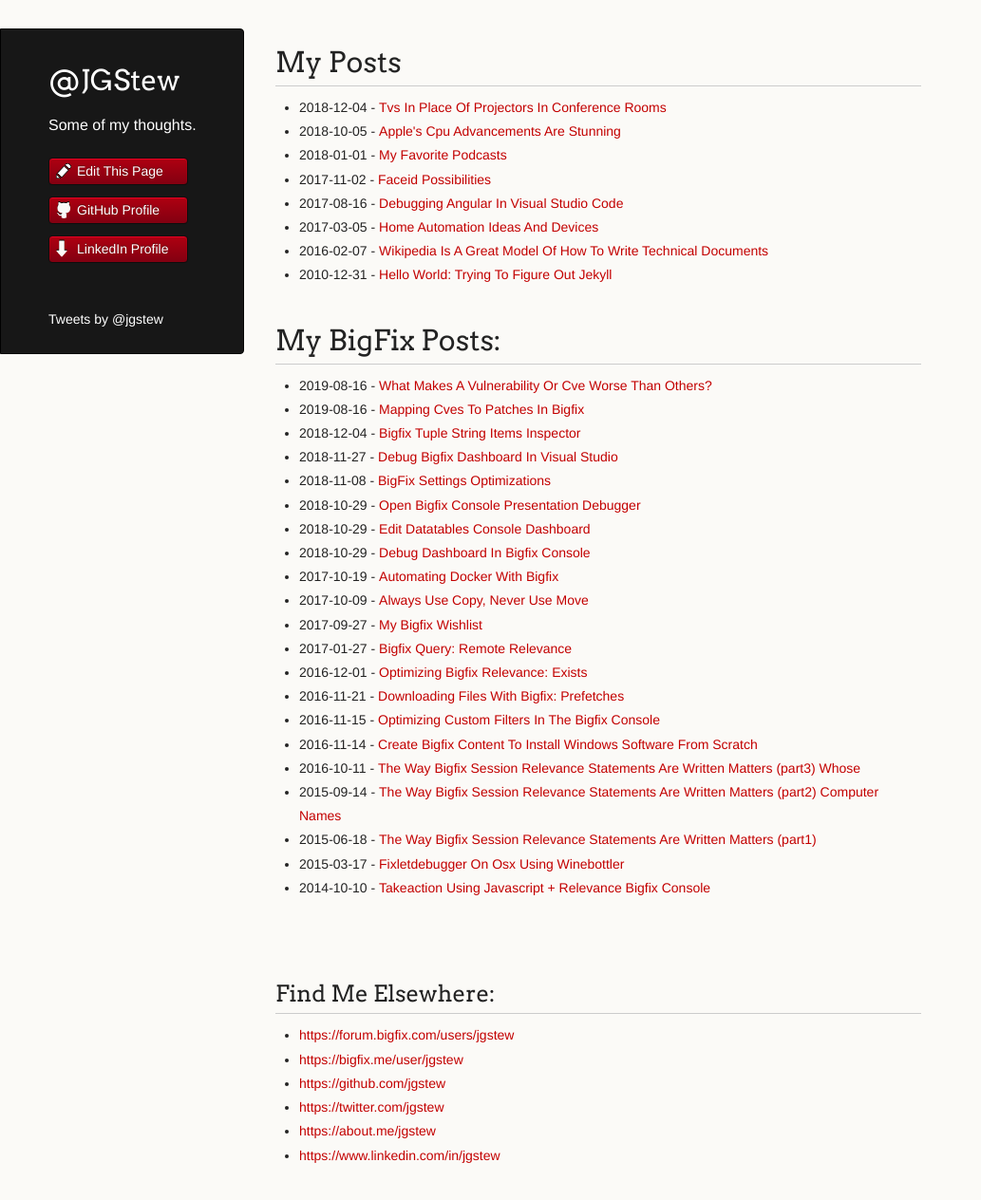
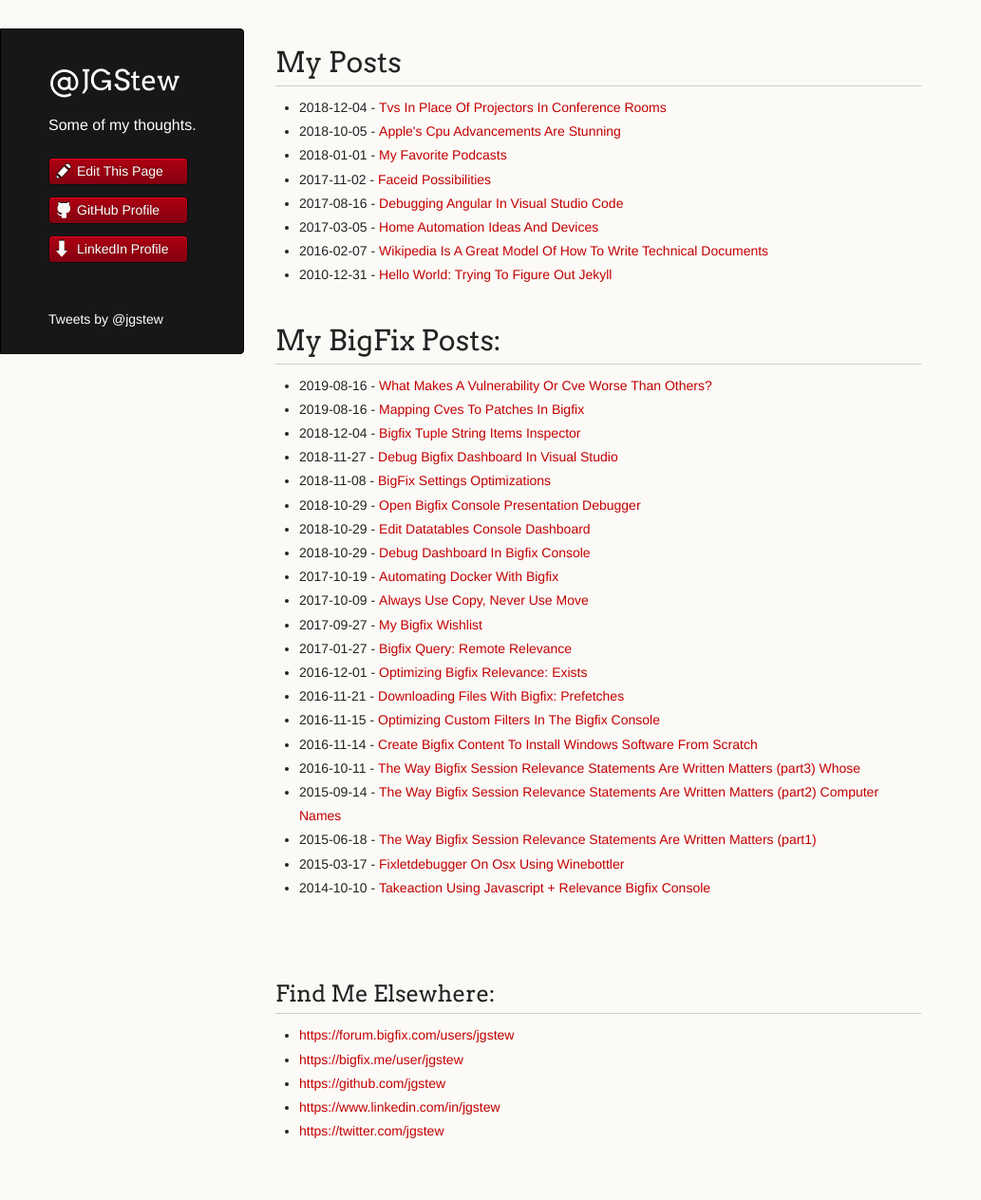
Before and after one commit to jgstew/jgstew.github.io, a Jekyll site: the page built from index.html, in a window 1280 px wide and 1302 px high. Shown: the top 1264 px of the window at 95% size, without its empty margins (0-1033 px from the left). Built offline with Jekyll 4.4.1, drawn with Linux system fonts in a browser that asks for light colours; nearby versions of some CDN libraries; comment, search, counter and statistics services are not loaded.

Commit message:
Update index.html

```diff
--- a/index.html
+++ b/index.html
@@ -24,7 +24,6 @@ title: My Posts
   <li> <a href="https://forum.bigfix.com/users/jgstew">https://forum.bigfix.com/users/jgstew</a> </li>
   <li> <a href="https://bigfix.me/user/jgstew">https://bigfix.me/user/jgstew</a> </li>
   <li> <a href="https://github.com/jgstew">https://github.com/jgstew</a> </li>
+  <li> <a href="https://www.linkedin.com/in/jgstew">https://www.linkedin.com/in/jgstew</a> </li>
   <li> <a href="https://twitter.com/jgstew">https://twitter.com/jgstew</a> </li>
-  <li> <a href="https://about.me/jgstew">https://about.me/jgstew</a> </li>
-  <li> <a href="https://www.linkedin.com/in/jgstew">https://www.linkedin.com/in/jgstew</a> </li>
 </ul>
```
